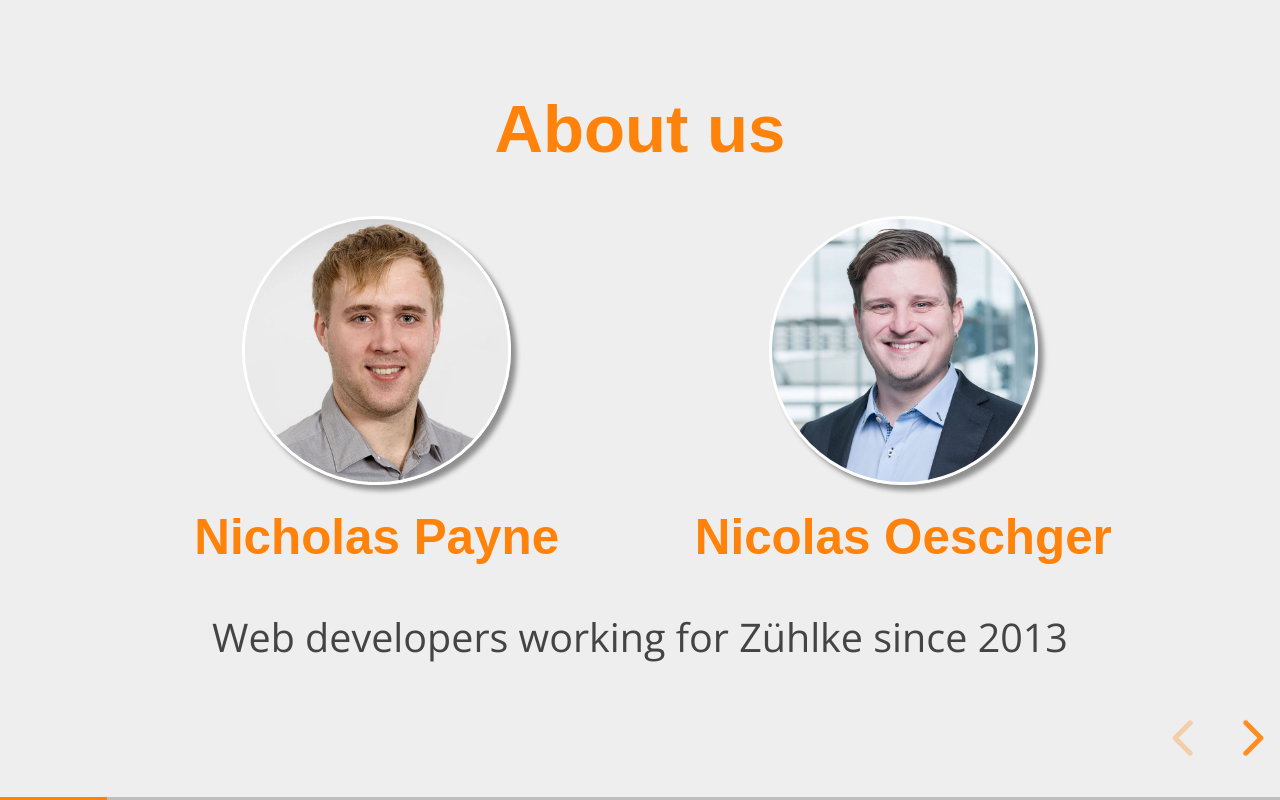
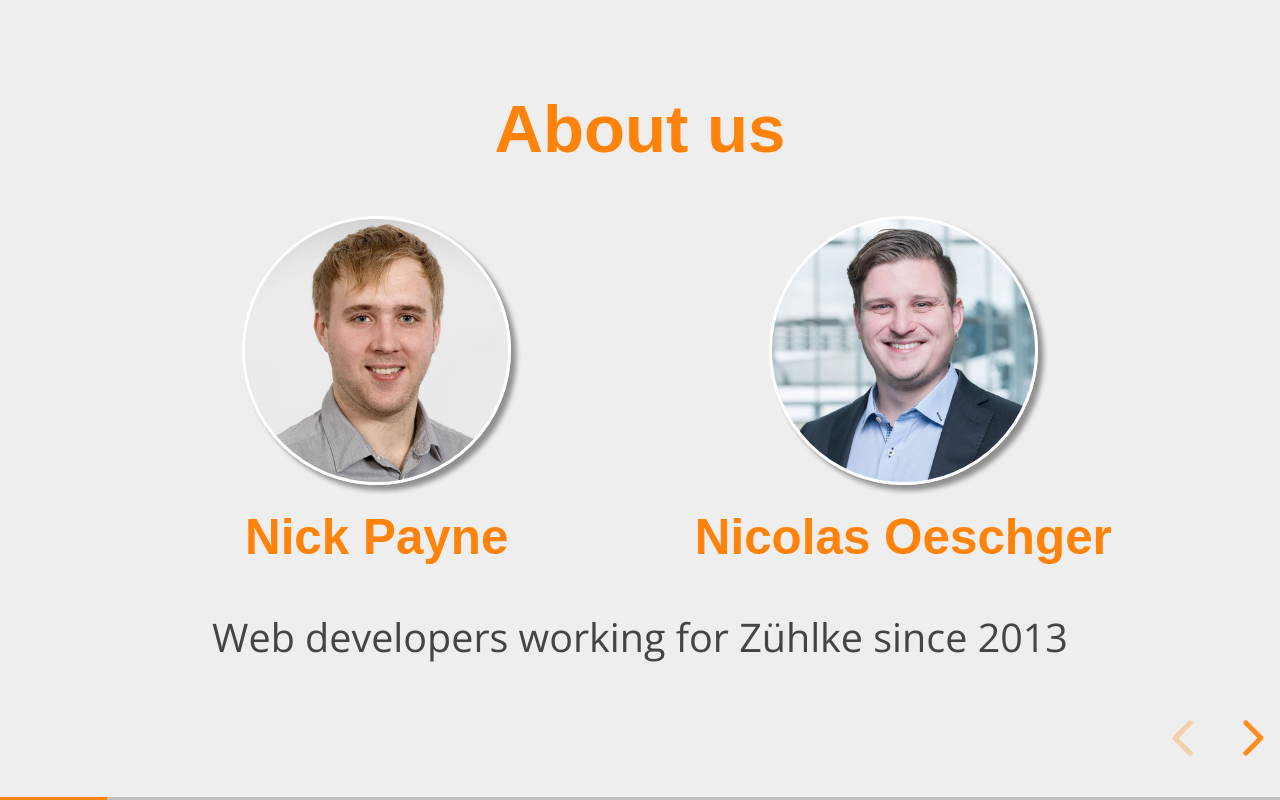
Before and after one commit to webplatformz/zuehlke-reveal, a website: page slides/01_Intro.html in a window 1280 px wide. Both pictures are taken after a click on the button "next slide". Drawn offline with nearby package versions, Linux system fonts and the light colour scheme; files that its build step writes are made by us from their sources; a web font is replaced by a local one.

Commit message:
Renamed Nick

```diff
--- a/slides/01_Intro.html
+++ b/slides/01_Intro.html
@@ -34,7 +34,7 @@
             <div class="column-container">
                 <div class="column-2">
                     <img src="../img/nipa.jpg" class="portrait">
-                    <h3 class="margin-top">Nicholas Payne</h3>
+                    <h3 class="margin-top">Nick Payne</h3>
                 </div>
                 <div class="column-2">
                     <img src="../img/nioe.jpg" class="portrait">
```
